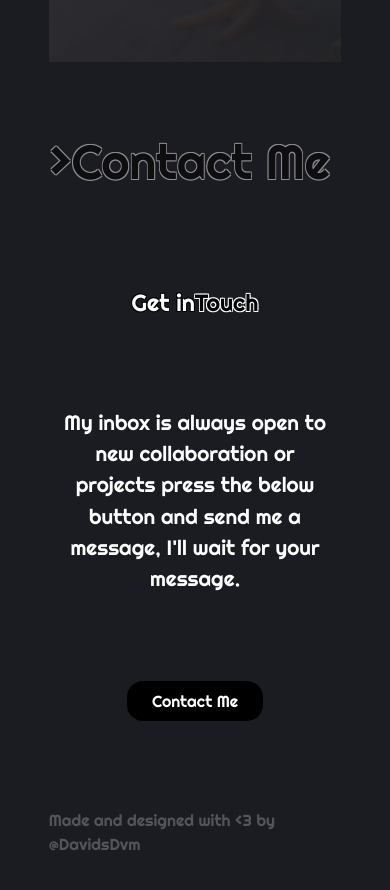
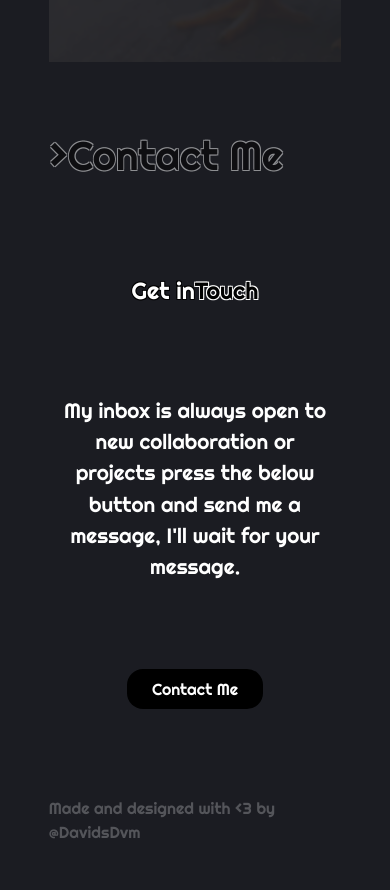
Before and after one commit to DavidsDvm/DavidsDvm-WebPage, a Vue app: page / in a window 390 px wide. Shown: the part 3060-3950 px from the top of the page. Built offline with nearby package versions, Linux system fonts and the light colour scheme.

Commit message:
changed CSS properties on Contactme

```diff
--- a/src/components/ContactMe.vue
+++ b/src/components/ContactMe.vue
@@ -1,6 +1,6 @@
 <template>
   <div class="contactMe--mainContent" id="contactMeMainContent">
-    <div class="sectionsTittle--text">
+    <div class="sectionsTittle--text__contactMe">
       >Contact Me
     </div>
     <Scrollwatcher sentinal-name="AboutMe" @on-intersection-element="scrolledOn()" />
@@ -53,6 +53,14 @@ export default {
 </script>
 
 <style>
+.sectionsTittle--text__contactMe {
+	max-height: 10vh;
+	font-size: 3rem;
+	color: #0E0E11;
+	text-shadow: -0.1vh -0.1vh 0 #8D8E91, 0.1vh -0.1vh 0 #8D8E91, -0.1vh 0.1vh 0 #8D8E91, 0.1vh 0.1vh 0 #8D8E91;
+	flex-grow: 2;
+}
+
 .contactMe--mainContent {
   margin: 0 auto 0 auto;
   padding-top: 1em;
@@ -128,6 +136,10 @@ export default {
 }
 
 @media (max-width: 950px) {
+  .sectionsTittle--text__contactMe {
+    font-size: 2.5rem;
+  }
+
   .contactMe--Button button {
     width: 35vw;
   }
```
